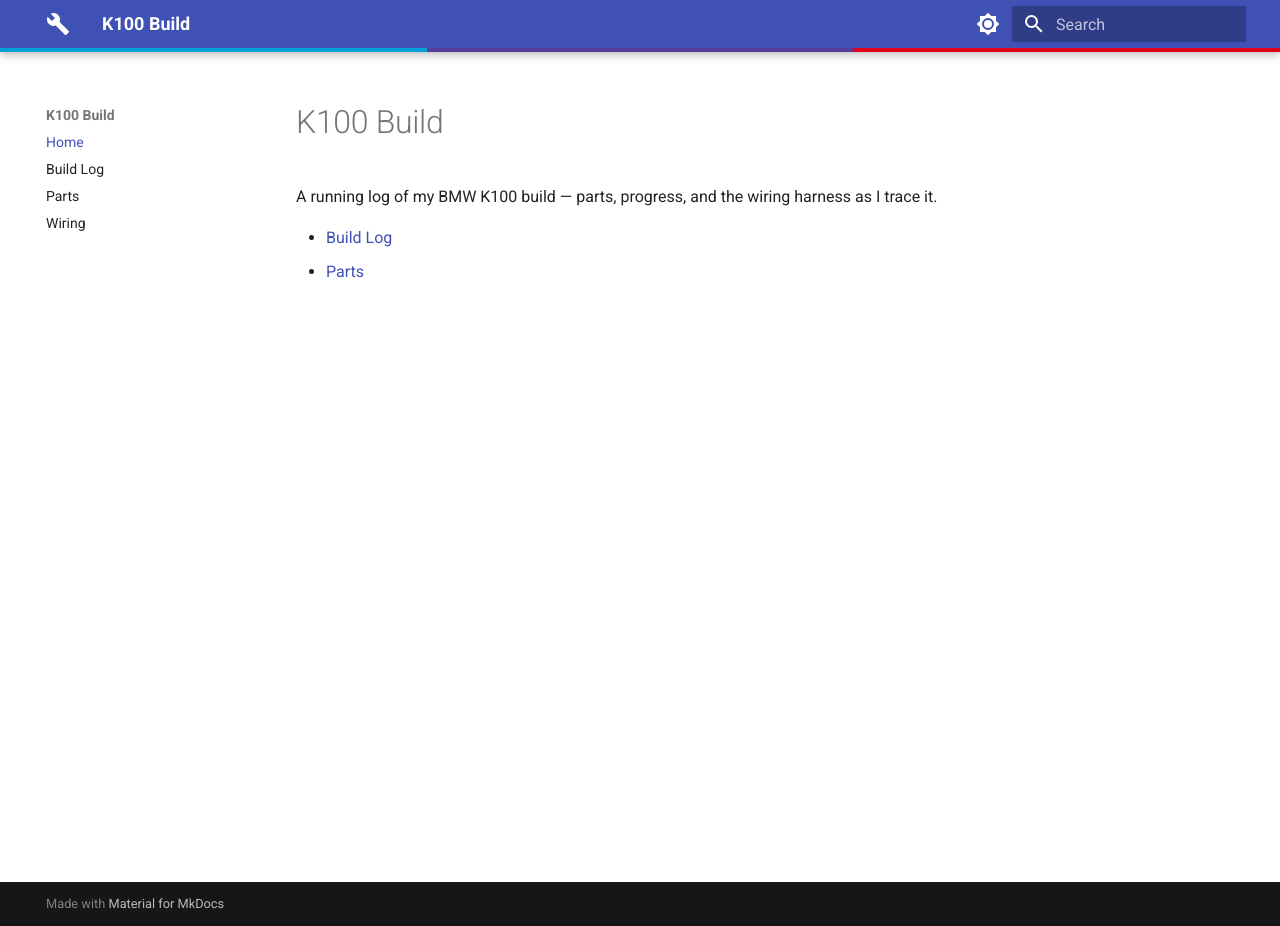
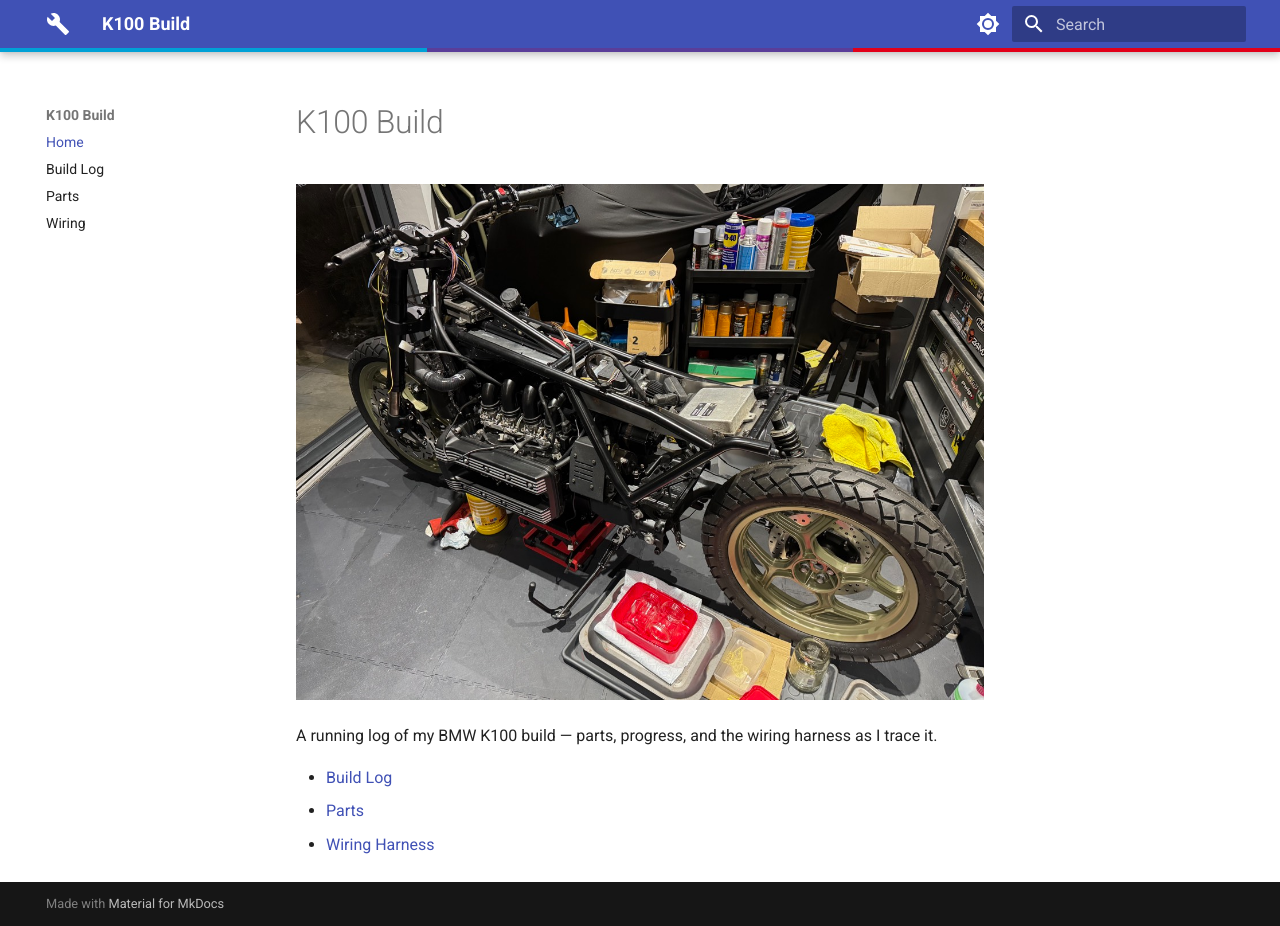
Before and after one commit to bryanwatt/k100-build, an MkDocs documentation site: the page built from docs/index.md, in a window 1280 px wide and 926 px high. Built offline with MkDocs 1.6.1 and Material for MkDocs 9.7.7, drawn with Linux system fonts in a browser that asks for light colours.

Commit message:
Add homepage banner photo of the K100

```diff
--- a/docs/index.md
+++ b/docs/index.md
@@ -1,7 +1,10 @@
 # K100 Build
+
+![The K100](assets/k100-base.jpeg)
 
 A running log of my BMW K100 build — parts, progress, and the wiring
 harness as I trace it.
 
 - [Build Log](build-log/index.md)
 - [Parts](parts.md)
+- [Wiring Harness](wiring/index.md)
```
Also changed, not shown: docs/assets/k100-base.jpeg (added).
